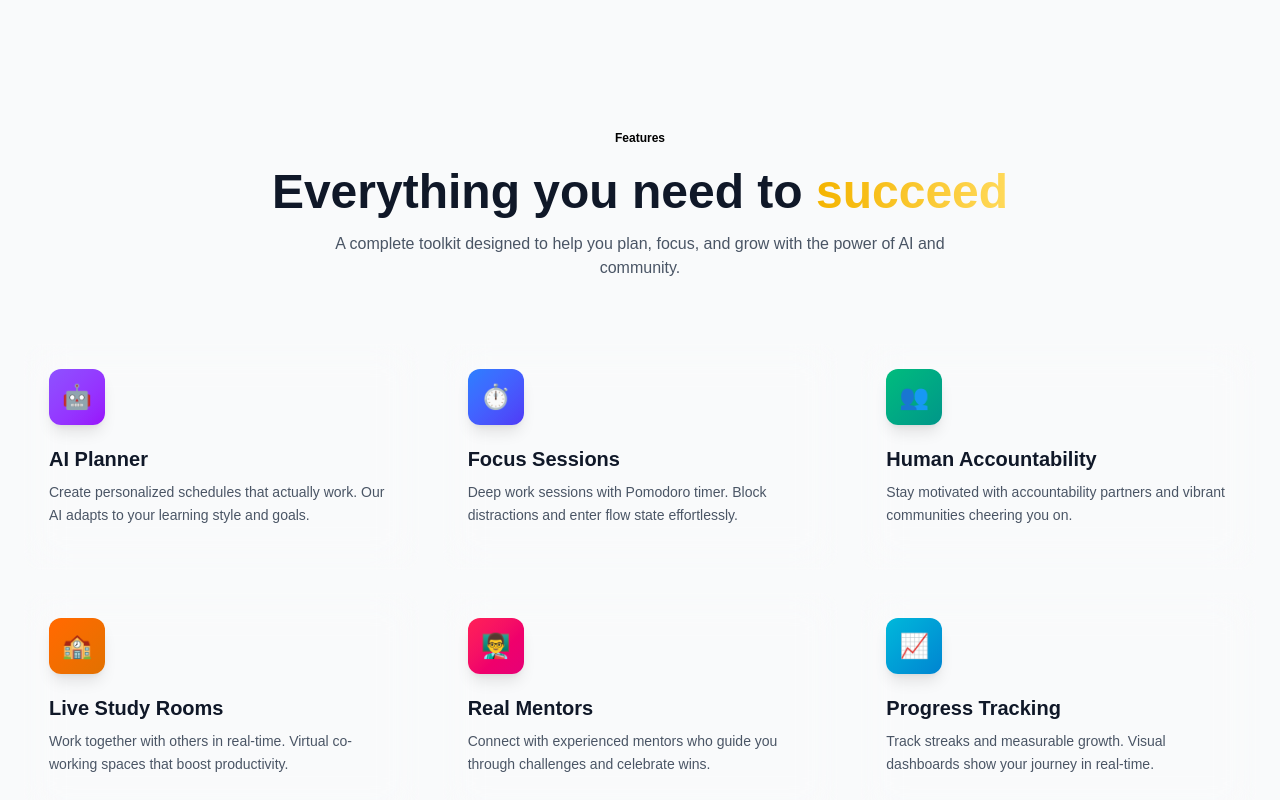
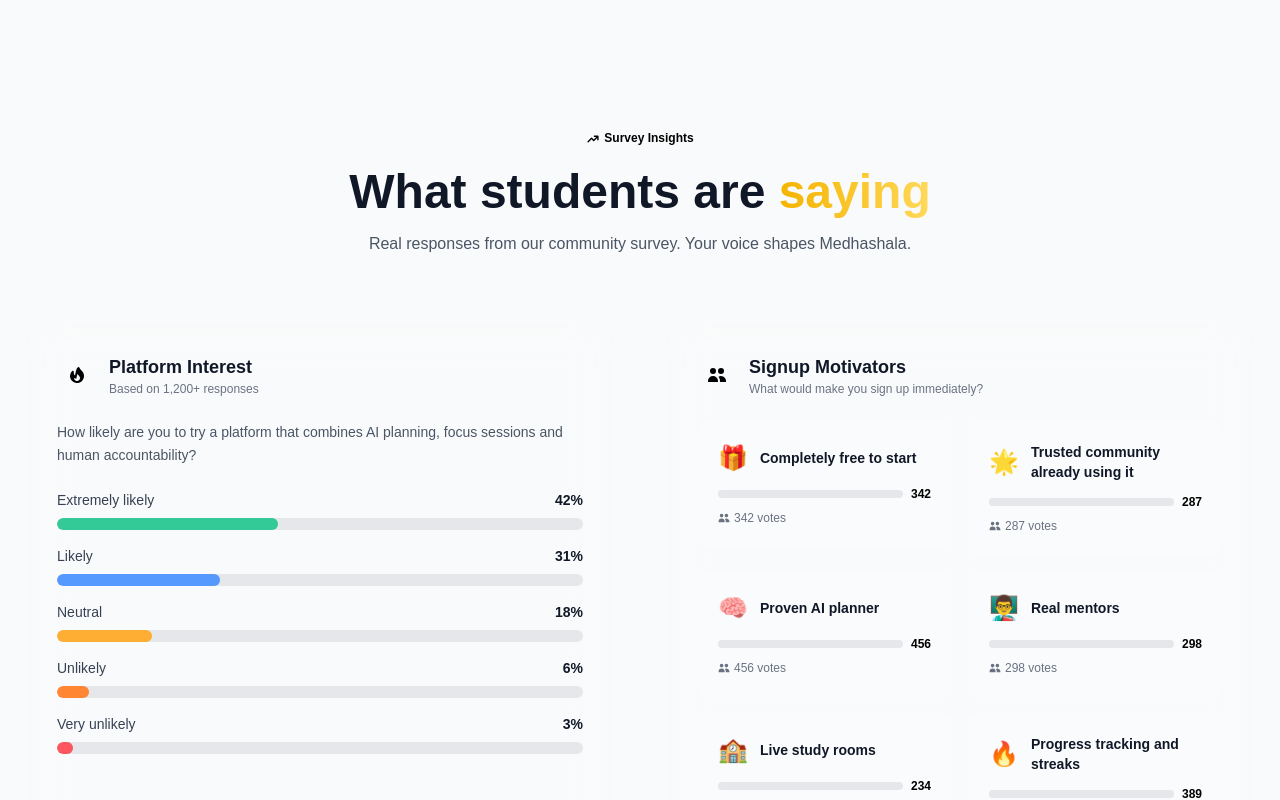
Before and after one commit to vishnukant5129/Medhashala_form, a React (Vite) app: page / in a window 1280 px wide. Shown: the part 1720-2520 px from the top of the page. Built offline with nearby package versions, Linux system fonts and the light colour scheme.

Commit message:
feat: implement FAQ accordion section

```diff
--- a/src/components/FAQ.jsx
+++ b/src/components/FAQ.jsx
@@ -1,115 +1,82 @@
-import { motion, AnimatePresence } from 'framer-motion'
-import { useState } from 'react'
-import { faqData } from '../constants/data'
-import { HiChevronDown, HiQuestionMarkCircle } from 'react-icons/hi'
+import { useState } from "react";
+import { motion, AnimatePresence } from "framer-motion";
+import { FaChevronDown } from "react-icons/fa";
 
-const FAQItem = ({ item, index, isOpen, onToggle }) => {
-  return (
-    <motion.div
-      initial={{ opacity: 0, y: 20 }}
-      whileInView={{ opacity: 1, y: 0 }}
-      viewport={{ once: true }}
-      transition={{ duration: 0.4, delay: index * 0.08 }}
-      className="mb-4"
-    >
-      <motion.button
-        onClick={onToggle}
-        whileHover={{ scale: 1.01 }}
-        whileTap={{ scale: 0.99 }}
-        className={`w-full glass rounded-xl p-5 text-left border transition-all duration-300 ${
-          isOpen
-            ? 'border-primary/30 shadow-lg shadow-primary/5'
-            : 'border-gray-200/50 dark:border-gray-700/50 hover:border-primary/20'
-        }`}
-      >
-        <div className="flex items-center justify-between gap-4">
-          <div className="flex items-center gap-3">
-            <div className={`w-8 h-8 rounded-lg flex items-center justify-center transition-colors ${
-              isOpen ? 'bg-primary/20 text-primary' : 'bg-gray-100 dark:bg-gray-700 text-gray-500 dark:text-gray-400'
-            }`}>
-              <HiQuestionMarkCircle size={18} />
-            </div>
-            <span className={`font-semibold text-sm sm:text-base transition-colors ${
-              isOpen ? 'text-primary' : 'text-gray-900 dark:text-white'
-            }`}>
-              {item.question}
-            </span>
-          </div>
-          <motion.div
-            animate={{ rotate: isOpen ? 180 : 0 }}
-            transition={{ duration: 0.3 }}
-            className={`shrink-0 ${isOpen ? 'text-primary' : 'text-gray-400'}`}
-          >
-            <HiChevronDown size={20} />
-          </motion.div>
-        </div>
+const faqs = [
+  {
+    question: "Is Medhashala free?",
+    answer:
+      "Yes. We plan to offer a free version so everyone can get started."
+  },
+  {
+    question: "Can I join focus sessions?",
+    answer:
+      "Yes. You'll be able to join Pomodoro based deep work sessions."
+  },
+  {
+    question: "Will mentors be available?",
+    answer:
+      "Yes. Students will be able to connect with experienced mentors."
+  },
+  {
+    question: "How does AI planning work?",
+    answer:
+      "AI creates personalized schedules based on your goals and workload."
+  },
+  {
+    question: "Can I track my streaks?",
+    answer:
+      "Absolutely. Progress tracking and streaks are core features."
+  }
+];
 
-        <AnimatePresence>
-          {isOpen && (
-            <motion.div
-              initial={{ height: 0, opacity: 0 }}
-              animate={{ height: 'auto', opacity: 1 }}
-              exit={{ height: 0, opacity: 0 }}
-              transition={{ duration: 0.3, ease: 'easeInOut' }}
-              className="overflow-hidden"
-            >
-              <div className="pt-4 pl-11">
-                <p className="text-sm text-gray-600 dark:text-gray-400 leading-relaxed">
-                  {item.answer}
-                </p>
-              </div>
-            </motion.div>
-          )}
-        </AnimatePresence>
-      </motion.button>
-    </motion.div>
-  )
-}
-
-const FAQ = () => {
-  const [openIndex, setOpenIndex] = useState(0)
+export default function FAQ() {
+  const [open, setOpen] = useState(null);
 
   return (
-    <section id="faq" className="py-24 relative overflow-hidden">
-      {/* Background */}
-      <div className="absolute inset-0 pointer-events-none">
-        <div className="absolute top-1/4 right-0 w-[500px] h-[500px] bg-primary/5 rounded-full blur-3xl" />
-        <div className="absolute bottom-1/4 left-0 w-[400px] h-[400px] bg-secondary/5 rounded-full blur-3xl" />
-      </div>
+    <section className="py-28 px-6">
+      <div className="max-w-4xl mx-auto">
 
-      <div className="max-w-3xl mx-auto section-padding relative z-10">
-        <motion.div
-          initial={{ opacity: 0, y: 20 }}
-          whileInView={{ opacity: 1, y: 0 }}
-          viewport={{ once: true }}
-          transition={{ duration: 0.6 }}
-          className="text-center mb-16"
-        >
-          <span className="inline-block px-4 py-1.5 rounded-full text-xs font-semibold bg-primary/10 text-primary mb-4">
-            FAQ
-          </span>
-          <h2 className="text-3xl sm:text-4xl lg:text-5xl font-bold text-gray-900 dark:text-white mb-4">
-            Frequently asked <span className="gradient-text">questions</span>
-          </h2>
-          <p className="text-gray-600 dark:text-gray-400 max-w-xl mx-auto">
-            Everything you need to know about Medhashala. Can not find what you are looking for? Reach out to us.
-          </p>
-        </motion.div>
+        <h2 className="text-5xl font-bold text-center mb-16 dark:text-white">
+          Frequently Asked Questions
+        </h2>
 
-        <div>
-          {faqData.map((item, index) => (
-            <FAQItem
-              key={item.id}
-              item={item}
-              index={index}
-              isOpen={openIndex === index}
-              onToggle={() => setOpenIndex(openIndex === index ? -1 : index)}
-            />
+        <div className="space-y-5">
+          {faqs.map((faq, index) => (
+            <div
+              key={index}
+              className="rounded-3xl border dark:border-slate-800 bg-white/70 dark:bg-slate-900/70 backdrop-blur-xl p-6"
+            >
+              <button
+                className="w-full flex justify-between items-center"
+                onClick={() => setOpen(open === index ? null : index)}
+              >
+                <h3 className="font-semibold text-lg dark:text-white">
+                  {faq.question}
+                </h3>
+
+                <FaChevronDown
+                  className={`duration-300 ${open === index ? "rotate-180" : ""
+                    }`}
+                />
+              </button>
+
+              <AnimatePresence>
+                {open === index && (
+                  <motion.p
+                    initial={{ opacity: 0, height: 0 }}
+                    animate={{ opacity: 1, height: "auto" }}
+                    exit={{ opacity: 0, height: 0 }}
+                    className="mt-4 text-slate-500"
+                  >
+                    {faq.answer}
+                  </motion.p>
+                )}
+              </AnimatePresence>
+            </div>
           ))}
         </div>
       </div>
     </section>
-  )
+  );
 }
-
-export default FAQ
--- a/src/components/Features.jsx
+++ /dev/null
@@ -1,100 +0,0 @@
-import { motion, useInView } from 'framer-motion'
-import { useRef } from 'react'
-import { features } from '../constants/data'
-
-const Features = () => {
-  const ref = useRef(null)
-  const isInView = useInView(ref, { once: true, margin: '-100px' })
-
-  const containerVariants = {
-    hidden: { opacity: 0 },
-    visible: {
-      opacity: 1,
-      transition: { staggerChildren: 0.1 },
-    },
-  }
-
-  const cardVariants = {
-    hidden: { opacity: 0, y: 50 },
-    visible: {
-      opacity: 1,
-      y: 0,
-      transition: { duration: 0.5, ease: 'easeOut' },
-    },
-  }
-
-  return (
-    <section id="features" className="py-24 relative overflow-hidden">
-      {/* Background */}
-      <div className="absolute inset-0 pointer-events-none">
-        <div className="absolute top-1/3 right-0 w-[500px] h-[500px] bg-primary/5 rounded-full blur-3xl" />
-        <div className="absolute bottom-1/4 left-0 w-[400px] h-[400px] bg-secondary/5 rounded-full blur-3xl" />
-      </div>
-
-      <div className="max-w-7xl mx-auto section-padding relative z-10">
-        <motion.div
-          initial={{ opacity: 0, y: 20 }}
-          whileInView={{ opacity: 1, y: 0 }}
-          viewport={{ once: true }}
-          transition={{ duration: 0.6 }}
-          className="text-center mb-16"
-        >
-          <span className="inline-block px-4 py-1.5 rounded-full text-xs font-semibold bg-secondary/10 text-secondary mb-4">
-            Features
-          </span>
-          <h2 className="text-3xl sm:text-4xl lg:text-5xl font-bold text-gray-900 dark:text-white mb-4">
-            Everything you need to{' '}
-            <span className="gradient-text">succeed</span>
-          </h2>
-          <p className="text-gray-600 dark:text-gray-400 max-w-2xl mx-auto">
-            A complete toolkit designed to help you plan, focus, and grow with the power of AI and community.
-          </p>
-        </motion.div>
-
-        <motion.div
-          ref={ref}
-          variants={containerVariants}
-          initial="hidden"
-          animate={isInView ? 'visible' : 'hidden'}
-          className="grid sm:grid-cols-2 lg:grid-cols-3 gap-6"
-        >
-          {features.map((feature) => (
-            <motion.div
-              key={feature.id}
-              variants={cardVariants}
-              whileHover={{
-                y: -10,
-                scale: 1.02,
-                transition: { duration: 0.3 },
-              }}
-              className="group"
-            >
-              <div className="glass rounded-2xl p-6 h-full border border-gray-200/50 dark:border-gray-700/50 hover:border-primary/30 transition-all duration-300 hover:shadow-xl hover:shadow-primary/10">
-                <div className="relative mb-5">
-                  <div className={`w-14 h-14 rounded-xl bg-gradient-to-br ${feature.color} flex items-center justify-center text-2xl shadow-lg`}>
-                    {feature.icon}
-                  </div>
-                  <div className="absolute -top-1 -right-1 w-4 h-4 rounded-full bg-primary/20 animate-pulse" />
-                </div>
-                <h3 className="text-xl font-bold text-gray-900 dark:text-white mb-2 group-hover:text-primary transition-colors">
-                  {feature.title}
-                </h3>
-                <p className="text-sm text-gray-600 dark:text-gray-400 leading-relaxed">
-                  {feature.description}
-                </p>
-                <motion.div
-                  className="mt-4 h-0.5 bg-gradient-to-r from-primary to-secondary rounded-full"
-                  initial={{ width: 0 }}
-                  whileHover={{ width: '100%' }}
-                  transition={{ duration: 0.3 }}
-                />
-              </div>
-            </motion.div>
-          ))}
-        </motion.div>
-      </div>
-    </section>
-  )
-}
-
-export default Features
```
